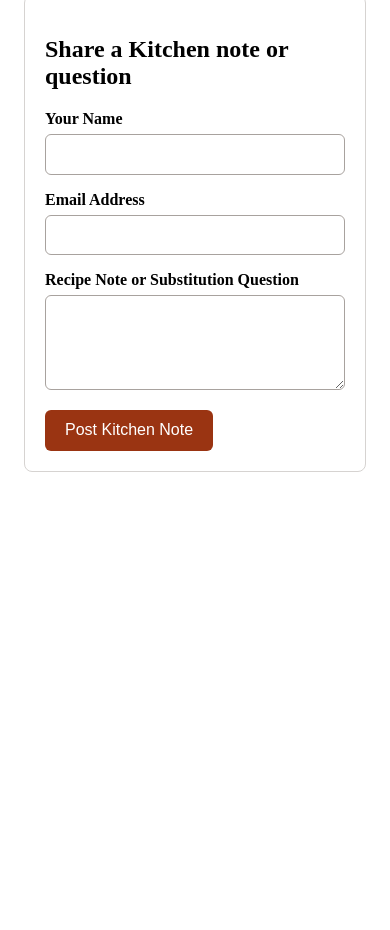
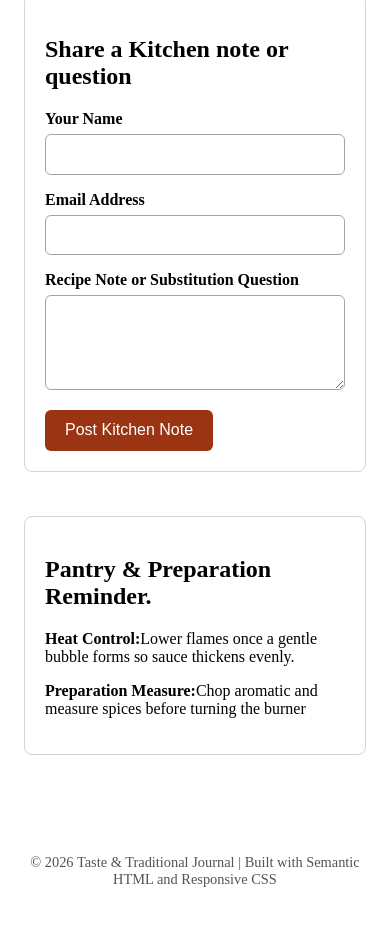
Before and after one commit to OlaIsraelI/Learn_JavaScript, a website: page Task6/index.html in a window 390 px wide. Shown: the part 1797-2727 px from the top of the page. Before the commit the page ends 2329 px from the top, so only its background shows below. Drawn offline with Linux system fonts and the light colour scheme.

Commit message:
The file in Task6 is now completely updated with an aside, and footer element; media query has also been included to the css file

```diff
--- a/Task6/index.html
+++ b/Task6/index.html
@@ -153,6 +153,25 @@
           </form>
         </section>
       </main>
+
+      <aside id="kitchen-notes" class="journal-card notes-aside">
+        <h2>Pantry &amp; Preparation Reminder.</h2>
+        <p>
+          <strong>Heat Control:</strong>Lower flames once a gentle bubble forms
+          so sauce thickens evenly.
+        </p>
+        <p>
+          <strong>Preparation Measure:</strong>Chop aromatic and measure spices
+          before turning the burner
+        </p>
+      </aside>
     </div>
+
+    <footer class="site-footer">
+      <p>
+        &copy; 2026 Taste &amp; Traditional Journal | Built with Semantic HTML
+        and Responsive CSS
+      </p>
+    </footer>
   </body>
 </html>
--- a/Task6/style.css
+++ b/Task6/style.css
@@ -112,3 +112,15 @@ html {
 #send-note-btn {
   background-color: #9a3412;
 }
+.site-footer {
+  text-align: center;
+  padding: 1.5rem 1rem;
+  color: #57534e;
+  font-size: 0.9rem;
+}
+@media (min-width: 768px) {
+  .page-layout {
+    grid-template-columns: minmax(0, 2fr) minmax(0, 1fr);
+    align-items: start;
+  }
+}
```
